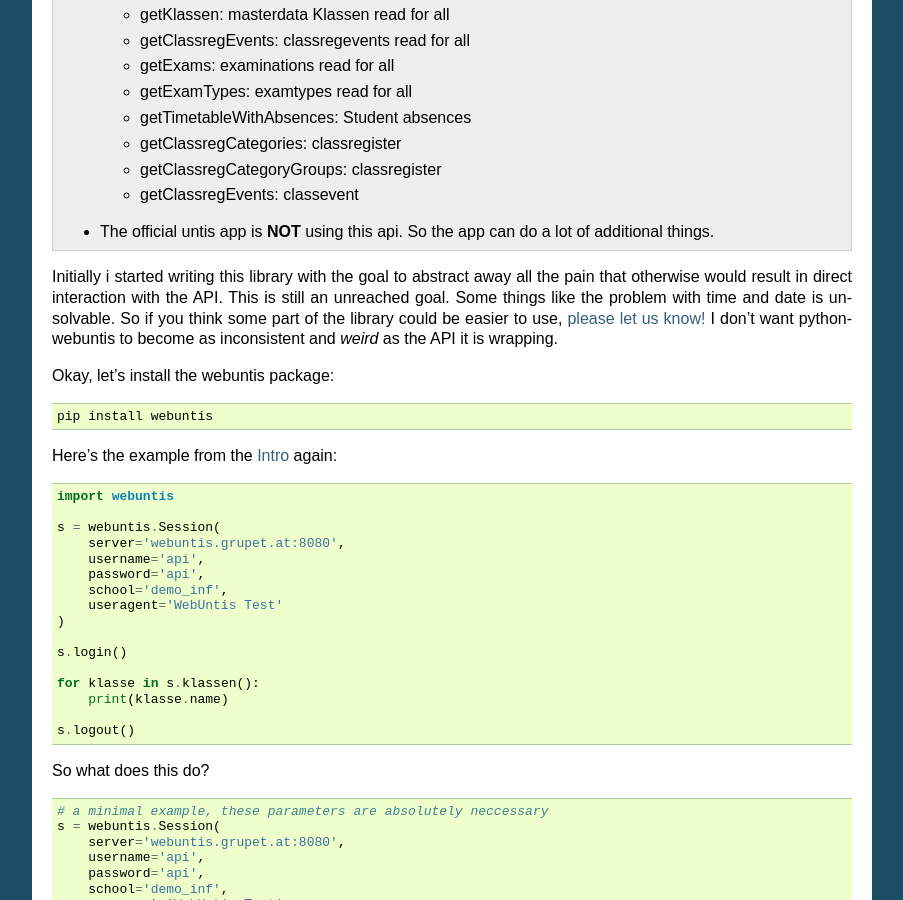
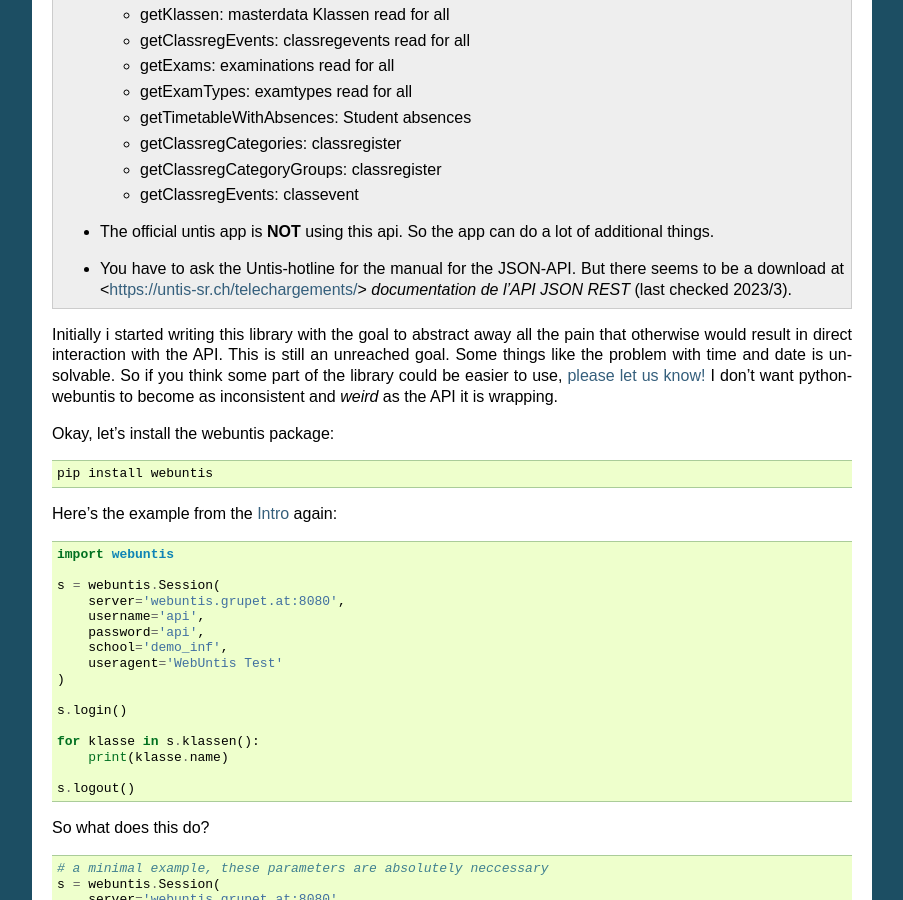
Before and after one commit to python-webuntis/python-webuntis, a Sphinx documentation site: the page built from docs/quickstart.rst, in a window 1280 px wide and 900 px high, scrolled down 691 px. Shown: the whole window, without its empty margins (198-1101 px from the left). Built offline with Sphinx 7.4.7, drawn with Linux system fonts in a browser that asks for light colours.

Commit message:
link to documentation

```diff
--- a/docs/quickstart.rst
+++ b/docs/quickstart.rst
@@ -50,6 +50,9 @@
 
     - The official untis app is **NOT** using this api. So the app can
       do a lot of additional things.
+
+    - You have to ask the Untis-hotline for the manual for the JSON-API. But there seems to be
+      a download at <https://untis-sr.ch/telechargements/> `documentation de l’API JSON REST` (last checked 2023/3).
 
 Initially i started writing this library with the goal to abstract away all the
 pain that otherwise would result in direct interaction with the API. This is
```
